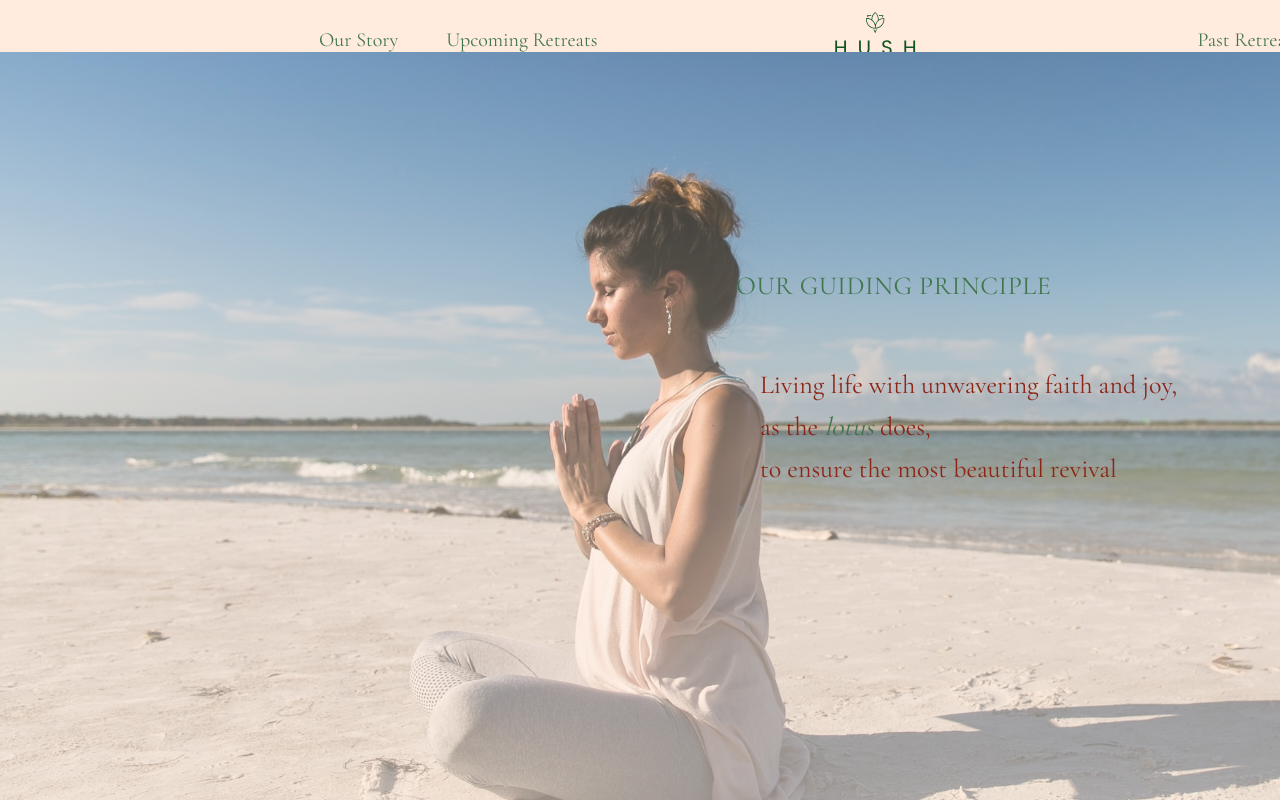
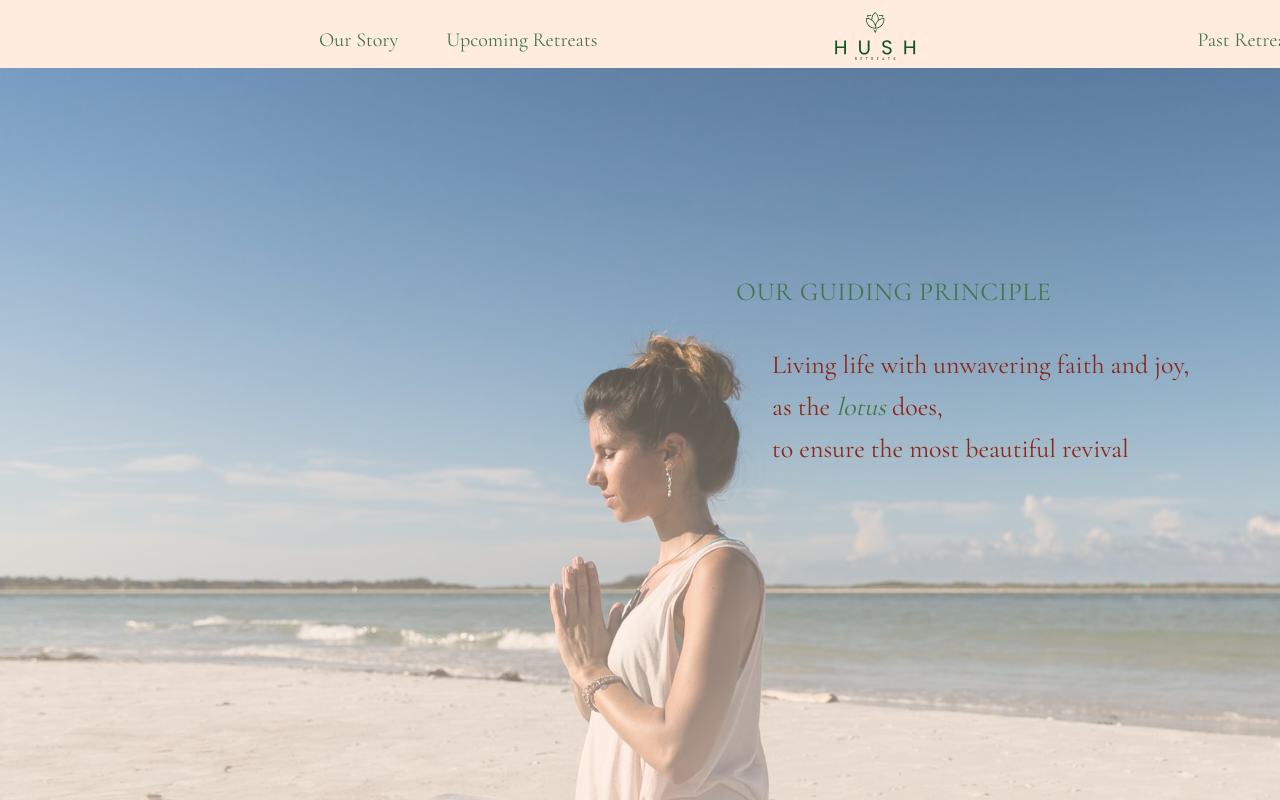
Before and after one commit to jieqiangt/the-hush-retreat, a Next.js app: page /discover in a window 1280 px wide. Shown: the top 800 px of the page. Built offline with nearby package versions, Linux system fonts and the light colour scheme.

Commit message:
- corrected margin for banner boxes to correctly place them in 100% zoom

```diff
--- a/sass/pages/discover.module.scss
+++ b/sass/pages/discover.module.scss
@@ -11,7 +11,7 @@
       [col-start] minmax(17.5rem, min-content) [col-end]
     )
     [center-end] 1fr [full-end];
-  grid-template-rows: 6.5vh 100vh 100vh repeat(3, min-content);
+  grid-template-rows: 8.5vh 100vh 100vh repeat(3, min-content);
 
   &--nav {
     grid-column: full-start / full-end;
@@ -28,7 +28,7 @@
       ),
       url("../../public/img/meditation-1-lg.jpg")
     ),
-    (bottom 45% left 0%)
+    (bottom 85% left 0%)
   );
   grid-column: full-start / full-end;
   grid-row: 2;
@@ -48,7 +48,7 @@
 
   &--box {
     grid-column: col-start 5 / full-end;
-    margin: 18rem 0rem;
+    margin: 17rem 0rem;
     background-color: transparent;
     font-size: $font-size-text-lg;
     transition-delay: 0.6s;
@@ -56,13 +56,13 @@
 
   &--title {
     @include section--title($col-main-tint-1, $letter-spacing-xs);
-    margin-bottom: 3.6rem;
+    margin-bottom: 1rem;
   }
 
   &--desc {
     color: $col-gray-tint-1;
     line-height: $font-line-height-md;
-    margin-left: 2.4rem;
+    margin-left: 3.6rem;
   }
 
   &--em {
--- a/sass/pages/explore.module.scss
+++ b/sass/pages/explore.module.scss
@@ -11,7 +11,7 @@
       [col-start] minmax(17.5rem, min-content) [col-end]
     )
     [center-end] 1fr [full-end];
-  grid-template-rows: 6.5vh 100vh min-content min-content;
+  grid-template-rows: 8.5vh 100vh min-content min-content;
 
   &--nav {
     grid-column: full-start / full-end;
@@ -36,7 +36,7 @@
 
   &--box {
     grid-column: full-start / col-start 6;
-    margin: 28rem 0rem;
+    margin: 20rem 0rem;
     background-color: rgba($col-accent-primary, 0.8);
     font-size: $font-size-text-lg;
     gap: 2.4rem;
--- a/sass/pages/help.module.scss
+++ b/sass/pages/help.module.scss
@@ -11,7 +11,7 @@
       [col-start] minmax(16rem, min-content) [col-end]
     )
     [center-end] 1fr [full-end];
-  grid-template-rows: 6.5vh 100vh repeat(2, min-content);
+  grid-template-rows: 8.5vh 100vh repeat(2, min-content);
 
   &--nav {
     grid-column: full-start / full-end;
--- a/sass/pages/home.module.scss
+++ b/sass/pages/home.module.scss
@@ -11,7 +11,7 @@
       [col-start] minmax(16rem, min-content) [col-end]
     )
     [center-end] 1fr [full-end];
-  grid-template-rows: 6.5vh 100vh 25vh repeat(3, min-content) 45vh 45vh min-content;
+  grid-template-rows: 8.5vh 100vh 25vh repeat(3, min-content) 45vh 45vh min-content;
 
   &--nav {
     grid-column: full-start / full-end;
@@ -37,7 +37,7 @@
 
   &--box {
     grid-column: col-start 6 / full-end;
-    margin: 26rem 0rem;
+    margin: 20rem 0rem;
   }
 
   &--title {
--- a/sass/pages/upcoming.module.scss
+++ b/sass/pages/upcoming.module.scss
@@ -11,7 +11,7 @@
       [col-start] minmax(17.5rem, min-content) [col-end]
     )
     [center-end] 1fr [full-end];
-  grid-template-rows: 6.5vh 100vh 75vh 90vh 75vh min-content min-content min-content;
+  grid-template-rows: 8.5vh 100vh 75vh 90vh 75vh min-content min-content min-content;
 
   &--nav {
     grid-column: full-start / full-end;
@@ -165,7 +165,7 @@
   grid-row: 2;
 
   &--box {
-    margin: 26rem 0rem;
+    margin: 16rem 0rem;
     grid-column: col-start 7 / full-end;
     transition-delay: 0.6s;
   }
```
